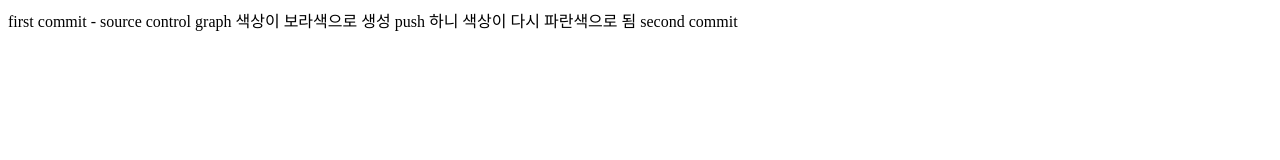
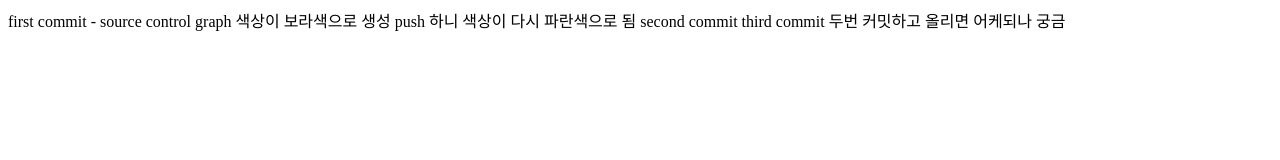
Before and after one commit to moondinsk/playground, a plain HTML site: page git/test.html in a window 1280 px wide. Drawn offline with Linux system fonts and the light colour scheme.

Commit message:
third commit

```diff
--- a/git/test.html
+++ b/git/test.html
@@ -9,5 +9,6 @@
     first commit - source control graph 색상이 보라색으로 생성
     push 하니 색상이 다시 파란색으로 됨
     second commit
+    third commit 두번 커밋하고 올리면 어케되나 궁금
 </body>
 </html>
```
